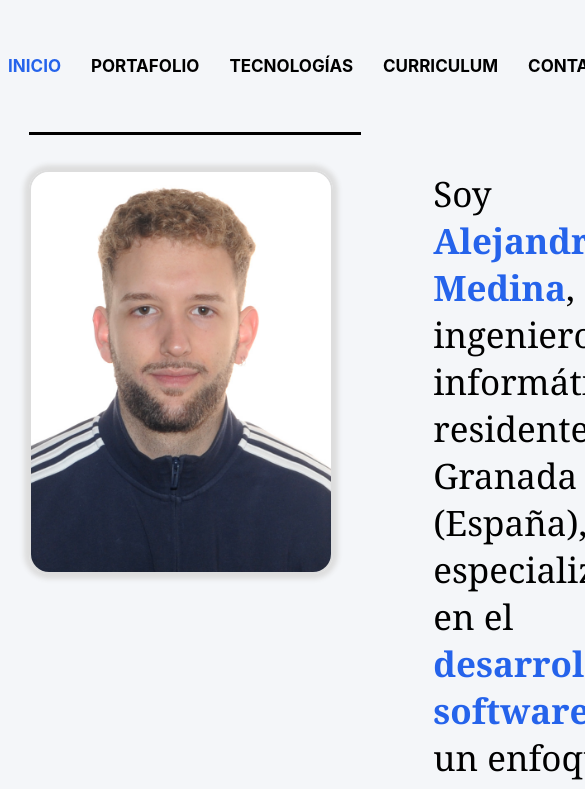
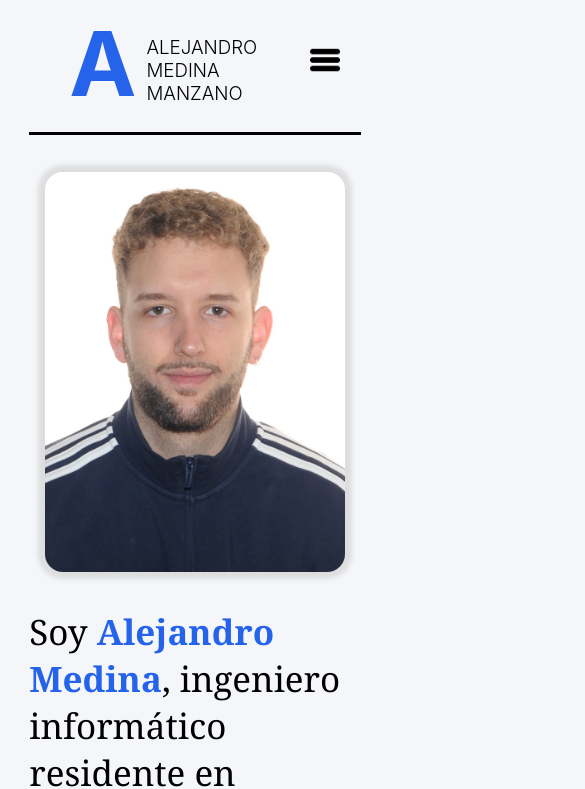
Before and after one commit to almema98/Portafolio-Alejandro-Medina-Manzano, a React (Create React App) app: page /inicio in a window 390 px wide. Shown: the top 789 px of the page, 585 px wide, since content can reach past the window. Built offline with nearby package versions, Linux system fonts and the light colour scheme.

Commit message:
Responsive UI on all devices.

```diff
--- a/public/index.html
+++ b/public/index.html
@@ -1,5 +1,5 @@
 <!DOCTYPE html>
-<html lang="en">
+<html lang="es">
   <head>
     <meta charset="utf-8" />
     <link rel="icon" href="%PUBLIC_URL%/favicon.ico" />
--- a/src/assets/css/index.css
+++ b/src/assets/css/index.css
@@ -3,6 +3,7 @@
 	--background-color: #F4F6F9;
 	--button-color: green;
 	--border-button-color: rgb(0, 88, 0);
+	--alternative-color: rgb(255, 255, 255);
 }
 
 body {
@@ -34,32 +35,31 @@ code {
 
 /* HEADER */
 .header {
-	display: flex;
 	height: 132px;
-	justify-content: center;
-	align-items: center;
 	list-style: none;
 	border-bottom: 3px solid black;
 	margin-bottom: 35px;
 }
 
-.header .logo {
+.header .nav__logo {
 	flex-grow: 2;
 	display: flex;
+	margin-top: 50px;
+	visibility: var(--visibility-logo);
 }
 
-.header .logo .logo-A {
+.header .nav__logo .logo-A {
 	color: var(--main-color);
 }
 
-.header .logo span {
+.header .nav__logo span {
 	display: block;
 	font-size: 90px;
 	font-weight: bolder;
 	margin-top: -8px;
 }
 
-.header .logo h3 {
+.header .nav__logo h3 {
 	display: block;
 	flex-basis: 40px;
 	margin-left: 10px;
@@ -67,6 +67,96 @@ code {
 	text-transform: uppercase;
 }
 
+/* DYNAMIC NAV */
+.nav__container {
+    /*width: min(90%, 1200px);*/
+    margin: 0 auto;
+
+    display: flex;
+    align-items: center;
+    justify-content: space-between;
+
+    height: 90px;
+
+    --icon-toggle-menu: url("../icons/menu-open.png");
+    --transform-menu-show: translate(-100%);
+
+	--position-toggle: static;
+	--float-toggle: revert;
+	--top-toggle: auto;
+	--right-toggle: 50px;
+	--visibility-logo: visible;
+	--color-header-list: var(--main-color);
+}
+
+.nav__container:has(.nav__input:checked) {
+    --icon-toggle-menu: url("../icons/menu-close.png");
+    --transform-menu-show: translate(0);
+	--position-toggle: fixed;
+	--top-toggle: 15px;
+	--visibility-logo: hidden;
+	--color-header-list: var(--alternative-color);
+}
+
+.nav__figure, .nav__toggle {
+    z-index: 10;
+}
+
+.nav__toggle {
+    margin-top: 30px;
+    width: 30px;
+    height: 30px;
+    background-image: var(--icon-toggle-menu);
+    background-size: cover;
+    cursor: pointer;
+
+    transition: background-image .5s;
+
+	position: var(--position-toggle);
+	top: var(--top-toggle);
+	right: var(--right-toggle);
+}
+
+.nav__input {
+    display: none;
+}
+
+.nav__list {
+    margin-top: 80px;
+
+    transform: var(--transform-menu-show);
+    position: fixed;
+    inset: 0;
+
+    display: grid;
+    place-content: center;
+    gap: 2rem;
+    text-align: center;
+
+    padding: 1.5rem 5%;
+    background-color: var(--main-color);
+    list-style: none;
+    transition: .5s transform;
+}
+
+.nav__link {
+    text-decoration: none;
+    font-weight: bold;
+	font-size: 20px;
+}
+
+.header li a {
+	color: black;
+	text-decoration: none;
+	transition: all 300ms;
+}
+
+.header .active,
+.header a:hover {
+	color: var(--color-header-list);
+}
+
+/*
 .header nav {
 	flex-grow: 1;
 }
@@ -101,7 +191,7 @@ code {
 .header a:hover {
 	color: var(--main-color);
 }
-
+*/
 .content {
 	min-height: 400px;
 }
--- a/src/assets/css/responsive.css
+++ b/src/assets/css/responsive.css
@@ -1 +1,128 @@
 /* RESPONSIVE LAYOUT FOR VARIOUS TYPES OF DEVICES */
+@media (width > 1024px) {
+    .nav__container {
+        --transform-menu-show: translate(0);
+    }
+
+    .nav__toggle {
+        display: none;
+    }
+
+    .nav__list {
+        position: static;
+        grid-auto-flow: column;
+        place-content: unset;
+        padding: 0;
+        background-color: var(--background-color);
+
+        transition: unset;
+    }
+}
+
+/* Tables and phones */
+@media screen and (width < 1024px) {
+    /* HEADER */
+    .nav__toggle {
+        position: fixed;
+        right: var(--right-toggle);
+    }
+
+    /* HOME */
+    .home .introduction-home {
+        display: flex;
+        flex-direction: column;
+        align-items: center;
+        gap: 30px;
+    }
+
+    .home h2.title {
+        display: flex;
+        flex-direction: column;
+        align-items: center;
+        gap: 10px;
+
+    }
+
+    .home h2.title a {
+        width: 200px;
+    }
+
+    /* RESUME */
+    .resume {
+        display: flex;
+        flex-direction: column;
+        align-items: center;
+        gap: 20px;
+    }
+}
+
+/* Tablets */
+@media (width >=768px) and (width < 1024px) {
+    /* HEADER */
+    .nav__list {
+        margin-top: 0px;
+        height: 100%;
+    }
+
+    /* FOOTER */
+    .footer {
+        margin-top: 20px;
+    }
+
+    /* CONTACT */
+    .description-contact {
+        margin-left: 50px;
+        margin-right: 50px;
+    }
+}
+
+/* Medium devices (landscape tablets, 768px and up) */
+@media screen and (width < 768px) {
+    /* HEADER */
+    .nav__list {
+        margin-top: 0px;
+        height: 100%;
+    }
+
+    /* PROJECTS */
+    .projects {
+        display: flex;
+        flex-direction: column;
+        justify-content: center;
+    }
+
+    /* SKILLS */
+    .skills {
+        display: flex;
+        flex-wrap: wrap;
+        gap: 50px;
+        justify-content: center;
+    }
+
+    /* RESUME */
+    .resume-container img {
+        width: 390px;
+	    height: 500px;
+    }
+
+    /* CONTACT */
+    .description-contact {
+        margin-left: 30px;
+        margin-right: 30px;
+    }
+}
+
+/* Phones */
+@media screen and (width <= 425px) {
+    /* RESUME */
+    .resume-container img {
+        width: 290px;
+	    height: 400px;
+    }
+
+    /* CONTACT */
+    .social-contact {
+        display: flex;
+        flex-direction: column;
+    }
+}
--- a/src/components/Resume.js
+++ b/src/components/Resume.js
@@ -14,6 +14,7 @@ export const Resume = () => {
 				<div className='resume-container'>
 					<img src='/images/curriculum.png' className='special-border' alt='cv' />
 				</div>
+
 				<Link to={'https://www.google.es'} className='link-download-resume'>
 					<button className='button-resume'>Descargar CV</button>
 				</Link>
--- a/src/components/layout/HeaderNav.js
+++ b/src/components/layout/HeaderNav.js
@@ -4,28 +4,38 @@ import { NavLink } from 'react-router'
 export const HeaderNav = () => {
     return (
         <header className='header'>
-        <div className='logo'>
+            <nav className='nav'>
+                <div className='nav__container'>
+
+                    <figure className='nav__figure'>
+                        <div className='nav__logo'>
                             <span className='logo-A'>A</span>
                             <h3>Alejandro Medina Manzano</h3>
                         </div>
-        <nav>
-            <ul>
-                <li>
-                    <NavLink to='/inicio' className={({isActive}) => isActive ? "active" : ""}>Inicio</NavLink>
+                    </figure>
+
+                    <label className='nav__toggle'>
+                        <input type='checkbox' id='menu-input' className='nav__input' />
+                    </label>
+
+                    <ul className='nav__list'>
+                        <li className='nav__item'>
+                            <NavLink to='/inicio' className={({ isActive }) => isActive ? "nav__link active" : "nav__link"}>Inicio</NavLink>
                         </li>
-                <li>
-                    <NavLink to='/portafolio' className={({isActive}) => isActive ? "active" : ""}>Portafolio</NavLink>
+                        <li className='nav__item'>
+                            <NavLink to='/portafolio' className={({ isActive }) => isActive ? "nav__link active" : "nav__link"}>Portafolio</NavLink>
                         </li>
-                <li>
-                    <NavLink to='/tecnologias' className={({isActive}) => isActive ? "active" : ""}>Tecnologías</NavLink>
+                        <li className='nav__item'>
+                            <NavLink to='/tecnologias' className={({ isActive }) => isActive ? "nav__link active" : "nav__link"}>Tecnologías</NavLink>
                         </li>
-                <li>
-                    <NavLink to='/curriculum' className={({isActive}) => isActive ? "active" : ""}>Curriculum</NavLink>
+                        <li className='nav__item'>
+                            <NavLink to='/curriculum' className={({ isActive }) => isActive ? "nav__link active" : "nav__link"}>Curriculum</NavLink>
                         </li>
-                <li>
-                    <NavLink to='/contacto' className={({isActive}) => isActive ? "active" : ""}>Contacto</NavLink>
+                        <li className='nav__item'>
+                            <NavLink to='/contacto' className={({ isActive }) => isActive ? "nav__link active" : "nav__link"}>Contacto</NavLink>
                         </li>
                     </ul>
+                </div>
             </nav>
         </header>
     )
--- a/src/index.js
+++ b/src/index.js
@@ -1,6 +1,7 @@
 import React from 'react';
 import ReactDOM from 'react-dom/client';
 import './assets/css/index.css';
+import './assets/css/responsive.css';
 import App from './App';
 
 const root = ReactDOM.createRoot(document.getElementById('root'));
```
Also changed, not shown: src/assets/icons/menu-close.png (added), src/assets/icons/menu-open.png (added). Lines whose indentation alone changed are shown as unchanged.
